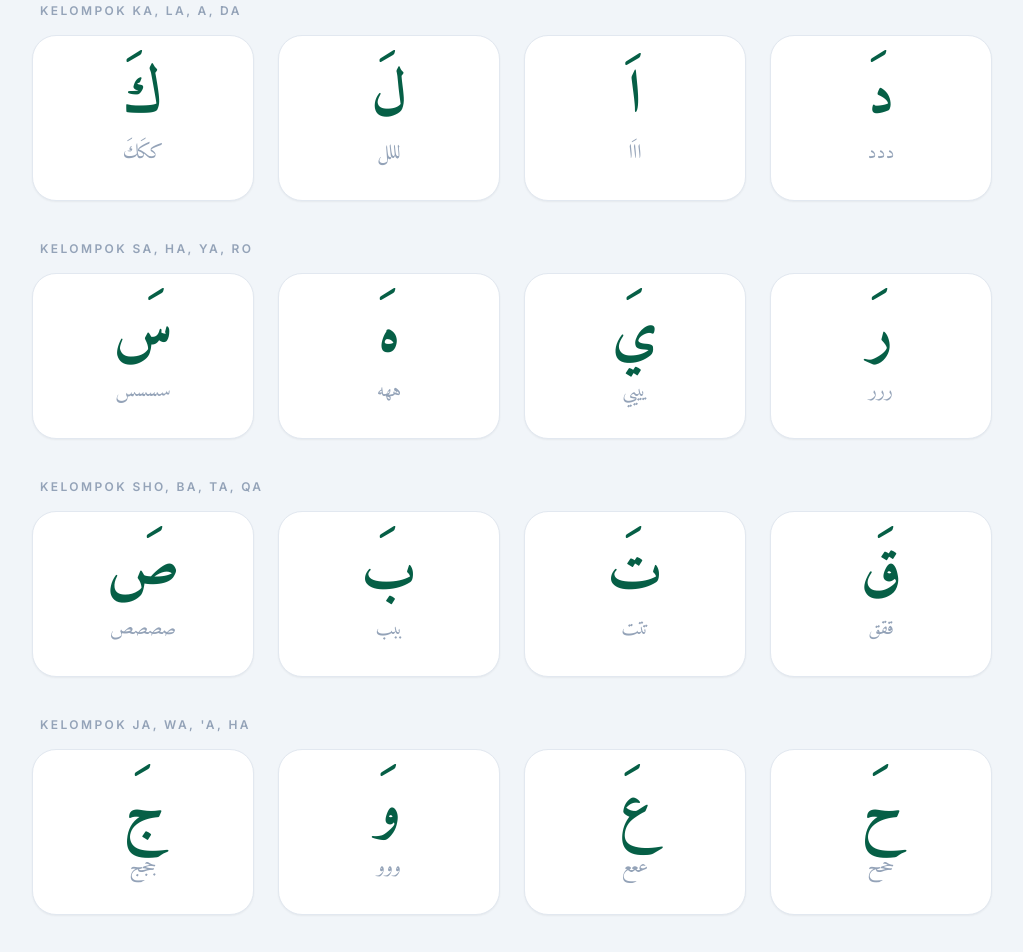
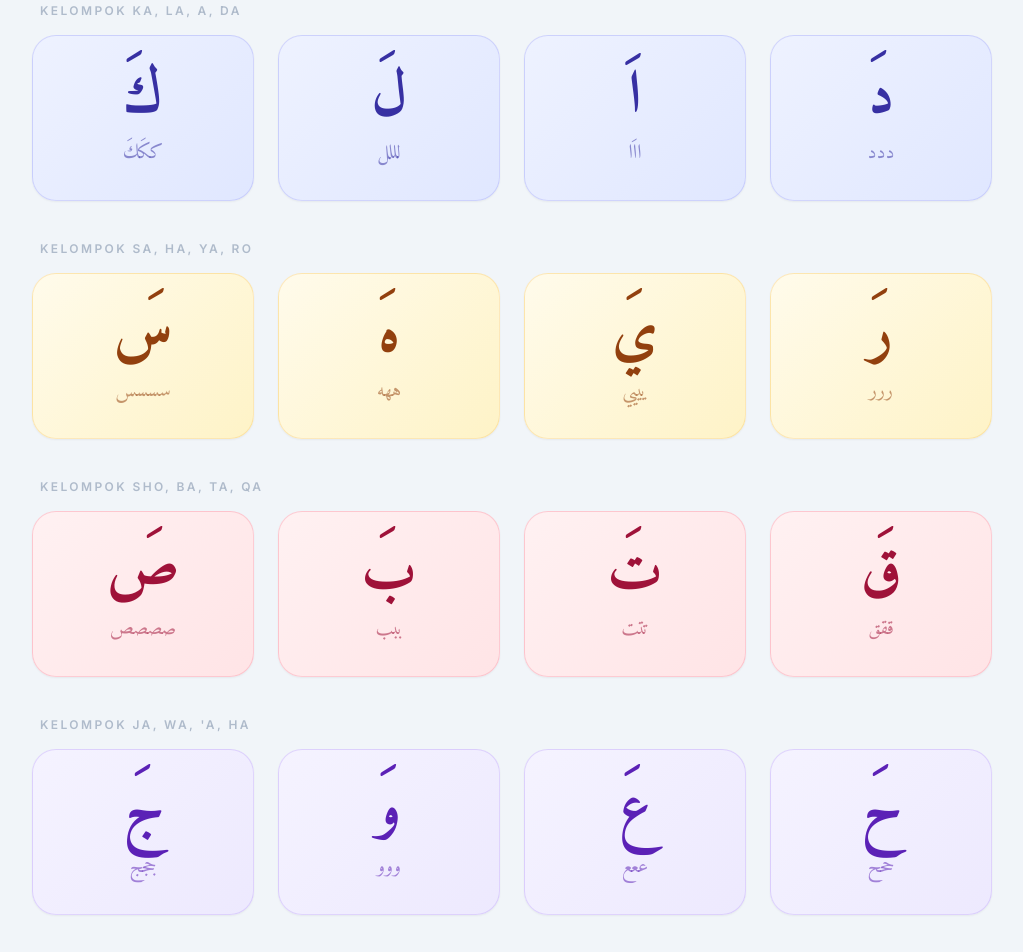
Before and after one commit to hafarna03aja-droid/metode-selembar, a plain HTML site: page index.html in a window 1280 px wide. Shown: the part 509-1461 px from the top of the page, without its empty margins (128-1151 px from the left). Drawn offline with nearby package versions, Linux system fonts and the light colour scheme.

Commit message:
update script and style

```diff
--- a/script.js
+++ b/script.js
@@ -10,23 +10,39 @@ function playAudio(fileUrl) {
     });
 }
 
+// DEFINISI TEMA UNTUK SETIAP GRUP
+const themes = [
+    'theme-emerald',
+    'theme-indigo',
+    'theme-amber',
+    'theme-rose',
+    'theme-violet',
+    'theme-cyan',
+    'theme-teal'
+];
+
 // RENDER TABEL HURUF
 const tableContainer = document.getElementById('table-container');
 if (tableContainer && typeof hurufData !== 'undefined') {
-    hurufData.forEach(row => {
+    hurufData.forEach((row, rowIndex) => {
         const rowDiv = document.createElement('div');
+        rowDiv.className = "mb-10";
 
         const latinTitle = document.createElement('div');
-        latinTitle.className = "text-xs font-black text-slate-400 uppercase tracking-[0.2em] mb-4 px-2";
+        latinTitle.className = "text-xs font-black text-slate-400 uppercase tracking-[0.2em] mb-4 px-2 opacity-70";
         latinTitle.innerText = row.latin;
         rowDiv.appendChild(latinTitle);
 
         const cardsGrid = document.createElement('div');
         cardsGrid.className = "grid grid-cols-2 md:grid-cols-4 gap-4 md:gap-6";
 
+        // Pilih tema berdasarkan index baris (berulang jika baris > jumlah tema)
+        const currentTheme = themes[rowIndex % themes.length];
+
         row.items.forEach(item => {
             const card = document.createElement('div');
-            card.className = "letter-card bg-white p-8 rounded-3xl border border-slate-200 shadow-sm text-center flex flex-col items-center justify-center";
+            // Tambahkan class tema ke kartu
+            card.className = `letter-card ${currentTheme} p-8 rounded-3xl shadow-sm text-center flex flex-col items-center justify-center`;
             card.onclick = () => playAudio(item.audio);
             card.innerHTML = `
                 <div class="arabic-text text-6xl text-emerald-800 font-bold mb-3">${item.char}</div>
@@ -54,7 +70,7 @@ if (latihanContainer && typeof latihanData !== 'undefined') {
             card.className = "practice-row bg-white p-8 md:p-12 rounded-3xl border border-slate-200 shadow-sm relative overflow-hidden group";
 
             card.innerHTML = `
-                <div class="absolute left-0 top-0 bottom-0 w-1 bg-emerald-500 opacity-0 group-hover:opacity-100 transition-opacity"></div>
+                <div class="absolute right-0 top-0 bottom-0 w-1 bg-emerald-500 opacity-0 group-hover:opacity-100 transition-opacity"></div>
                 <div class="arabic-text text-4xl md:text-5xl leading-[2.5] md:leading-[2.8] text-slate-800 text-center">
                     ${text}
                 </div>
--- a/style.css
+++ b/style.css
@@ -2,25 +2,104 @@ body {
     font-family: 'Inter', sans-serif;
     background-color: #f1f5f9;
 }
+
 .arabic-text {
     font-family: 'Amiri', serif;
     direction: rtl;
 }
+
+/* Card Styling Upgrade - Pro & Menarik */
 .letter-card {
-    transition: all 0.2s ease-in-out;
+    transition: all 0.3s cubic-bezier(0.4, 0, 0.2, 1);
     cursor: pointer;
+    position: relative;
+    overflow: hidden;
+    backdrop-filter: blur(8px);
+    -webkit-backdrop-filter: blur(8px);
 }
+
 .letter-card:hover {
-    transform: translateY(-4px);
-    box-shadow: 0 10px 15px -3px rgba(16, 185, 129, 0.1);
-    border-color: #10b981;
+    transform: translateY(-8px) scale(1.02);
+    box-shadow: 0 20px 25px -5px rgba(0, 0, 0, 0.1), 0 10px 10px -5px rgba(0, 0, 0, 0.04);
 }
+
+.letter-card:active {
+    transform: translateY(-2px) scale(0.98);
+}
+
+/* Color Themes */
+/* Group 1: Emerald */
+.theme-emerald {
+    background: linear-gradient(135deg, #ecfdf5 0%, #d1fae5 100%);
+    border: 1px solid #10b98133;
+}
+.theme-emerald .arabic-text.text-emerald-800 { color: #065f46; }
+.theme-emerald .arabic-text.text-slate-400 { color: #065f4688; }
+.theme-emerald:hover { border-color: #10b981; }
+
+/* Group 2: Indigo */
+.theme-indigo {
+    background: linear-gradient(135deg, #eef2ff 0%, #e0e7ff 100%);
+    border: 1px solid #6366f133;
+}
+.theme-indigo .arabic-text.text-emerald-800 { color: #3730a3; }
+.theme-indigo .arabic-text.text-slate-400 { color: #3730a388; }
+.theme-indigo:hover { border-color: #6366f1; }
+
+/* Group 3: Amber */
+.theme-amber {
+    background: linear-gradient(135deg, #fffbeb 0%, #fef3c7 100%);
+    border: 1px solid #f59e0b33;
+}
+.theme-amber .arabic-text.text-emerald-800 { color: #92400e; }
+.theme-amber .arabic-text.text-slate-400 { color: #92400e88; }
+.theme-amber:hover { border-color: #f59e0b; }
+
+/* Group 4: Rose */
+.theme-rose {
+    background: linear-gradient(135deg, #fff1f2 0%, #ffe4e6 100%);
+    border: 1px solid #f43f5e33;
+}
+.theme-rose .arabic-text.text-emerald-800 { color: #9f1239; }
+.theme-rose .arabic-text.text-slate-400 { color: #9f123988; }
+.theme-rose:hover { border-color: #f43f5e; }
+
+/* Group 5: Violet (Purple) */
+.theme-violet {
+    background: linear-gradient(135deg, #f5f3ff 0%, #ede9fe 100%);
+    border: 1px solid #8b5cf633;
+}
+.theme-violet .arabic-text.text-emerald-800 { color: #5b21b6; }
+.theme-violet .arabic-text.text-slate-400 { color: #5b21b688; }
+.theme-violet:hover { border-color: #8b5cf6; }
+
+/* Group 6: Cyan */
+.theme-cyan {
+    background: linear-gradient(135deg, #ecfeff 0%, #cffafe 100%);
+    border: 1px solid #06b6d433;
+}
+.theme-cyan .arabic-text.text-emerald-800 { color: #164e63; }
+.theme-cyan .arabic-text.text-slate-400 { color: #164e6388; }
+.theme-cyan:hover { border-color: #06b6d4; }
+
+/* Group 7: Teal */
+.theme-teal {
+    background: linear-gradient(135deg, #f0fdfa 0%, #ccfbf1 100%);
+    border: 1px solid #14b8a633;
+}
+.theme-teal .arabic-text.text-emerald-800 { color: #115e59; }
+.theme-teal .arabic-text.text-slate-400 { color: #115e5988; }
+.theme-teal:hover { border-color: #14b8a6; }
+
+
 .practice-row {
-    transition: background-color 0.2s;
+    transition: all 0.3s ease;
 }
 .practice-row:hover {
     background-color: #f0fdf4;
+    transform: translateX(-4px);
 }
+
 /* Custom scrollbar */
 ::-webkit-scrollbar { width: 8px; }
 ::-webkit-scrollbar-track { background: #f1f1f1; }
```
